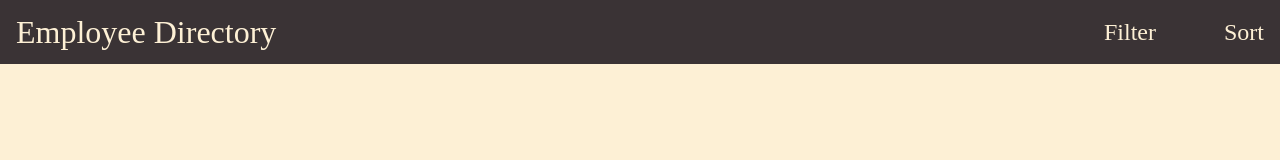
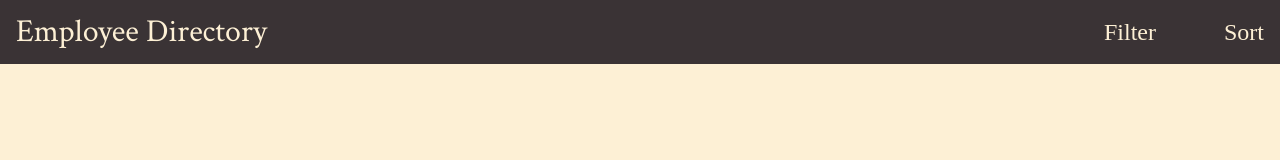
Before and after one commit to nbur4556/employee-directory, a React (Create React App) app: page / in a window 1280 px wide. Shown: the top 160 px of the page. Built offline with nearby package versions, Linux system fonts and the light colour scheme.

Commit message:
uses crimson text font

```diff
--- a/public/index.html
+++ b/public/index.html
@@ -21,6 +21,11 @@
       work correctly both with client-side routing and a non-root public URL.
       Learn how to configure a non-root public URL by running `npm run build`.
     -->
+
+    <!-- Fonts -->
+    <link rel="preconnect" href="https://fonts.gstatic.com">
+    <link href="https://fonts.googleapis.com/css2?family=Crimson+Text&display=swap" rel="stylesheet">
+
     <title>React App</title>
   </head>
 
--- a/src/stylesheets/main.css
+++ b/src/stylesheets/main.css
@@ -1,3 +1,7 @@
 body{
     background-color: #FDF0D5;
 }
+
+h1, h2, h3, h4, h5, h6{
+    font-family: 'Crimson Text', serif;
+}
```
